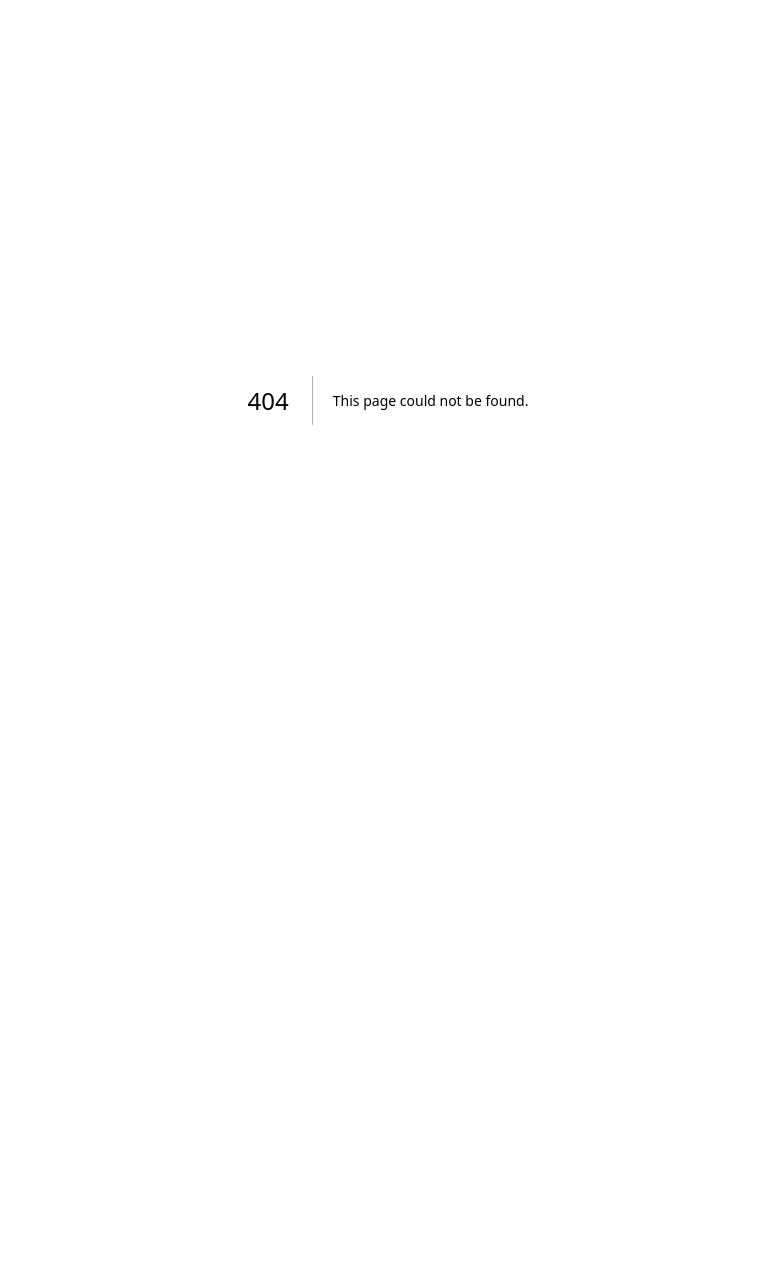
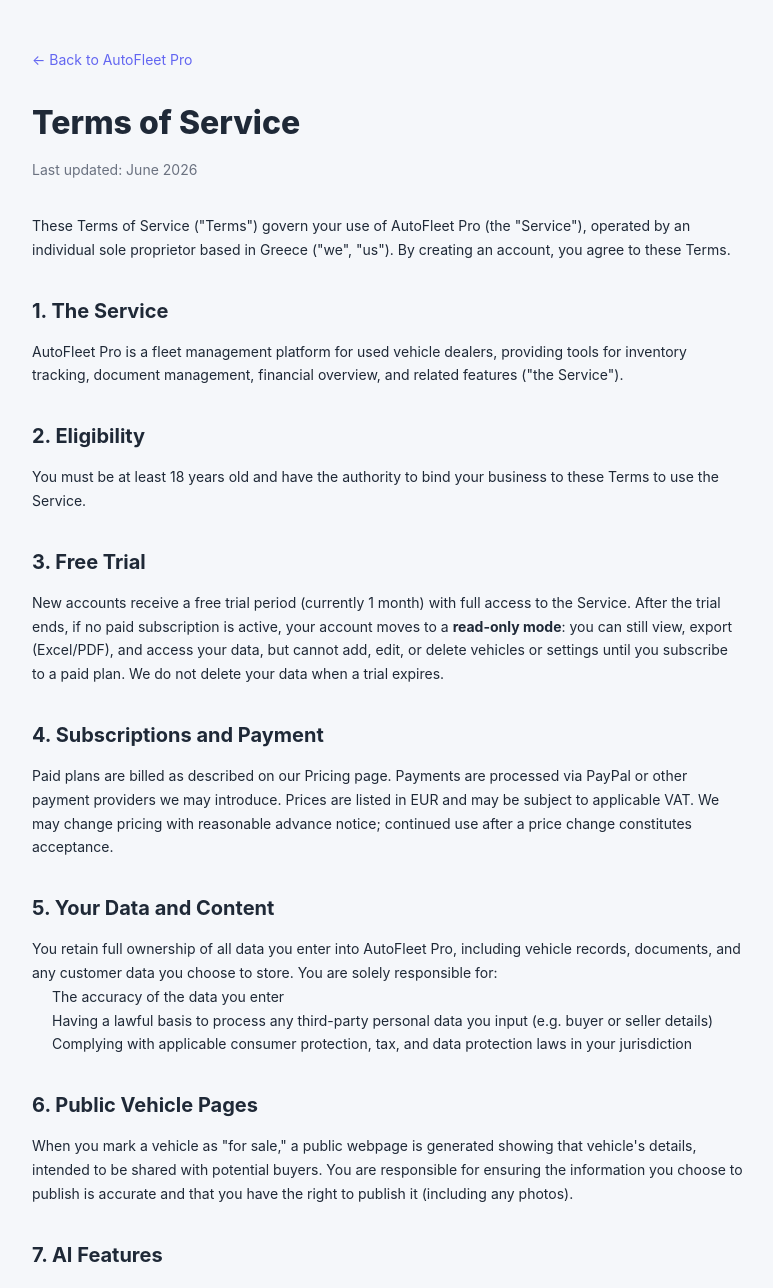
Before and after one commit to boul2g-code/autofleet-pro, a Next.js app: page /terms in a window 1280 px wide. Before the commit this address had no page. Shown: the top 1288 px of the page, without its empty margins (252-1025 px from the left). Before the commit the page ends 800 px from the top, so only its background shows below. Built offline with nearby package versions, Linux system fonts and the light colour scheme.

Commit message:
feat: add Terms of Service page

```diff
--- /dev/null
+++ b/app/terms/page.tsx
@@ -0,0 +1,69 @@
+export default function TermsPage() {
+  return (
+    <div style={{ maxWidth: 760, margin: '0 auto', padding: '48px 24px', fontFamily: '-apple-system,BlinkMacSystemFont,"Segoe UI",sans-serif', color: '#1F2937', lineHeight: 1.7 }}>
+      <a href="/landing" style={{ color: '#6366F1', fontSize: 14, textDecoration: 'none' }}>&larr; Back to AutoFleet Pro</a>
+      <h1 style={{ fontSize: 32, fontWeight: 800, marginTop: 24, marginBottom: 8 }}>Terms of Service</h1>
+      <p style={{ color: '#6B7280', marginBottom: 32 }}>Last updated: June 2026</p>
+
+      <p>These Terms of Service ("Terms") govern your use of AutoFleet Pro (the "Service"), operated by an individual sole proprietor based in Greece ("we", "us"). By creating an account, you agree to these Terms.</p>
+
+      <h2 style={sectionStyle}>1. The Service</h2>
+      <p>AutoFleet Pro is a fleet management platform for used vehicle dealers, providing tools for inventory tracking, document management, financial overview, and related features ("the Service").</p>
+
+      <h2 style={sectionStyle}>2. Eligibility</h2>
+      <p>You must be at least 18 years old and have the authority to bind your business to these Terms to use the Service.</p>
+
+      <h2 style={sectionStyle}>3. Free Trial</h2>
+      <p>New accounts receive a free trial period (currently 1 month) with full access to the Service. After the trial ends, if no paid subscription is active, your account moves to a <strong>read-only mode</strong>: you can still view, export (Excel/PDF), and access your data, but cannot add, edit, or delete vehicles or settings until you subscribe to a paid plan. We do not delete your data when a trial expires.</p>
+
+      <h2 style={sectionStyle}>4. Subscriptions and Payment</h2>
+      <p>Paid plans are billed as described on our Pricing page. Payments are processed via PayPal or other payment providers we may introduce. Prices are listed in EUR and may be subject to applicable VAT. We may change pricing with reasonable advance notice; continued use after a price change constitutes acceptance.</p>
+
+      <h2 style={sectionStyle}>5. Your Data and Content</h2>
+      <p>You retain full ownership of all data you enter into AutoFleet Pro, including vehicle records, documents, and any customer data you choose to store. You are solely responsible for:</p>
+      <ul style={listStyle}>
+        <li>The accuracy of the data you enter</li>
+        <li>Having a lawful basis to process any third-party personal data you input (e.g. buyer or seller details)</li>
+        <li>Complying with applicable consumer protection, tax, and data protection laws in your jurisdiction</li>
+      </ul>
+
+      <h2 style={sectionStyle}>6. Public Vehicle Pages</h2>
+      <p>When you mark a vehicle as "for sale," a public webpage is generated showing that vehicle's details, intended to be shared with potential buyers. You are responsible for ensuring the information you choose to publish is accurate and that you have the right to publish it (including any photos).</p>
+
+      <h2 style={sectionStyle}>7. AI Features</h2>
+      <p>AutoFleet Pro offers optional AI-assisted features (vehicle description generation, market value estimates) powered by third-party AI providers. These are provided "as is" — AI-generated content and estimates may contain errors and should be reviewed before use. We are not liable for decisions made based on AI-generated suggestions.</p>
+
+      <h2 style={sectionStyle}>8. Acceptable Use</h2>
+      <p>You agree not to:</p>
+      <ul style={listStyle}>
+        <li>Use the Service for any unlawful purpose</li>
+        <li>Attempt to gain unauthorized access to other accounts or our systems</li>
+        <li>Upload malicious code or attempt to disrupt the Service</li>
+        <li>Resell or sublicense the Service without our written consent</li>
+      </ul>
+
+      <h2 style={sectionStyle}>9. Service Availability</h2>
+      <p>We aim to keep the Service available and reliable but do not guarantee uninterrupted access. The Service is provided on an "as is" and "as available" basis, without warranties of any kind, to the maximum extent permitted by law.</p>
+
+      <h2 style={sectionStyle}>10. Limitation of Liability</h2>
+      <p>To the maximum extent permitted by applicable law, we shall not be liable for any indirect, incidental, or consequential damages arising from your use of the Service, including loss of profits or business opportunities. Our total liability for any claim shall not exceed the amount you paid us in the 3 months preceding the claim. Nothing in these Terms limits liability that cannot be excluded under applicable law (e.g. liability for gross negligence or willful misconduct).</p>
+
+      <h2 style={sectionStyle}>11. Termination</h2>
+      <p>You may cancel your subscription and stop using the Service at any time by contacting us. We may suspend or terminate accounts that violate these Terms. Upon termination, you may request export or deletion of your data as described in our Privacy Policy.</p>
+
+      <h2 style={sectionStyle}>12. Changes to the Service or Terms</h2>
+      <p>We may update these Terms or modify the Service from time to time. Material changes will be communicated via email or an in-app notice. Continued use after changes take effect constitutes acceptance.</p>
+
+      <h2 style={sectionStyle}>13. Governing Law</h2>
+      <p>These Terms are governed by the laws of Greece, without prejudice to any mandatory consumer or data protection rights you may have under the laws of your own country of residence within the EU.</p>
+
+      <h2 style={sectionStyle}>14. Contact</h2>
+      <p>Questions about these Terms: <a href="mailto:autofleetpro1@gmail.com">autofleetpro1@gmail.com</a></p>
+
+      <p style={{ marginTop: 32, fontSize: 13, color: '#9CA3AF' }}>See also our <a href="/privacy" style={{color:'#6366F1'}}>Privacy Policy</a>.</p>
+    </div>
+  )
+}
+
+const sectionStyle = { fontSize: 20, fontWeight: 700, marginTop: 32, marginBottom: 12 }
+const listStyle = { paddingLeft: 20, marginBottom: 16 }
```
